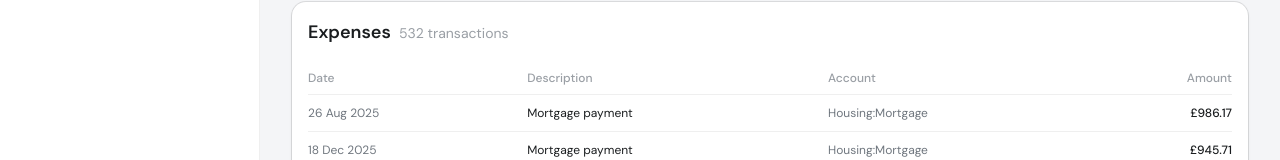
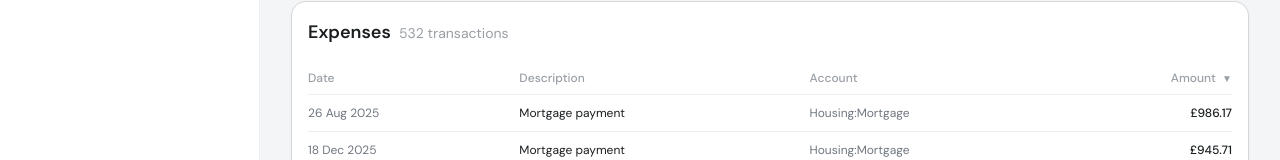
Before and after one commit to QuirkyTurtle94/GnuDash, a Next.js app in the folder app/: page /spending in a window 1280 px wide. Both pictures are taken after a click on the button "Try with demo data". Shown: the part 524-684 px from the top of the page. Built offline with nearby package versions, Linux system fonts and the light colour scheme.

Commit message:
Add sortable columns to income/spending transaction tables
Allows sorting by date, description, account, and amount via clickable
column headers. Sorting applies to the full filtered list before
pagination so sort order is consistent across all pages. Also adds
gnucash-source/ to .gitignore.

```diff
--- a/app/src/components/spending/expense-table-card.tsx
+++ b/app/src/components/spending/expense-table-card.tsx
@@ -15,9 +15,43 @@ interface ExpenseTableCardProps {
 
 const PAGE_SIZE = 25;
 
+type SortField = "date" | "description" | "account" | "amount";
+type SortDir = "asc" | "desc";
+
+function compareTx(a: ExpenseTransaction, b: ExpenseTransaction, field: SortField, dir: SortDir): number {
+  let cmp = 0;
+  switch (field) {
+    case "date":
+      cmp = a.date.localeCompare(b.date);
+      break;
+    case "description":
+      cmp = a.description.localeCompare(b.description, undefined, { sensitivity: "base" });
+      break;
+    case "account":
+      cmp = a.fullPath.localeCompare(b.fullPath, undefined, { sensitivity: "base" });
+      break;
+    case "amount":
+      cmp = a.amount - b.amount;
+      break;
+  }
+  return dir === "asc" ? cmp : -cmp;
+}
+
 export function ExpenseTableCard({ transactions, currency, title = "Expenses" }: ExpenseTableCardProps) {
   const { period, selectedCategory, selectedMonth, selectedAccount, excluded } = useSpendingFilter();
   const [page, setPage] = useState(0);
+  const [sortField, setSortField] = useState<SortField>("amount");
+  const [sortDir, setSortDir] = useState<SortDir>("desc");
+
+  function handleSort(field: SortField) {
+    if (field === sortField) {
+      setSortDir((d) => (d === "asc" ? "desc" : "asc"));
+    } else {
+      setSortField(field);
+      setSortDir(field === "amount" ? "desc" : "asc");
+    }
+    setPage(0);
+  }
 
   // Reset page when filters change
   const filterKey = `${period}-${selectedCategory}-${selectedMonth}-${selectedAccount}-${[...excluded].join(",")}`;
@@ -49,8 +83,8 @@ export function ExpenseTableCard({ transactions, currency, title = "Expenses" }:
       }
 
       return true;
-    }).sort((a, b) => b.amount - a.amount);
-  }, [transactions, period, selectedCategory, selectedMonth, selectedAccount, excluded]);
+    }).sort((a, b) => compareTx(a, b, sortField, sortDir));
+  }, [transactions, period, selectedCategory, selectedMonth, selectedAccount, excluded, sortField, sortDir]);
 
   // Reset page when filters change
   useMemo(() => setPage(0), [filterKey]);
@@ -77,10 +111,10 @@ export function ExpenseTableCard({ transactions, currency, title = "Expenses" }:
               <table className="w-full">
                 <thead>
                   <tr className="border-b border-[#EFEFEF]">
-                    <th className="pb-2 pr-4 text-left text-xs font-medium text-[#9A9FA5]">Date</th>
-                    <th className="pb-2 pr-4 text-left text-xs font-medium text-[#9A9FA5]">Description</th>
-                    <th className="hidden pb-2 pr-4 text-left text-xs font-medium text-[#9A9FA5] sm:table-cell">Account</th>
-                    <th className="pb-2 text-right text-xs font-medium text-[#9A9FA5]">Amount</th>
+                    <SortHeader field="date" label="Date" current={sortField} dir={sortDir} onSort={handleSort} />
+                    <SortHeader field="description" label="Description" current={sortField} dir={sortDir} onSort={handleSort} />
+                    <SortHeader field="account" label="Account" current={sortField} dir={sortDir} onSort={handleSort} className="hidden sm:table-cell" />
+                    <SortHeader field="amount" label="Amount" current={sortField} dir={sortDir} onSort={handleSort} align="right" />
                   </tr>
                 </thead>
                 <tbody>
@@ -138,6 +172,37 @@ export function ExpenseTableCard({ transactions, currency, title = "Expenses" }:
   );
 }
 
+function SortHeader({
+  field,
+  label,
+  current,
+  dir,
+  onSort,
+  align,
+  className,
+}: {
+  field: SortField;
+  label: string;
+  current: SortField;
+  dir: SortDir;
+  onSort: (f: SortField) => void;
+  align?: "right";
+  className?: string;
+}) {
+  const active = field === current;
+  return (
+    <th
+      className={`cursor-pointer select-none pb-2 pr-4 text-xs font-medium text-[#9A9FA5] transition-colors hover:text-[#6F767E] ${align === "right" ? "text-right !pr-0" : "text-left"} ${className ?? ""}`}
+      onClick={() => onSort(field)}
+    >
+      {label}
+      <span className="ml-1 inline-block w-3 text-[10px]">
+        {active ? (dir === "asc" ? "▲" : "▼") : ""}
+      </span>
+    </th>
+  );
+}
+
 function formatDate(dateStr: string): string {
   const d = new Date(dateStr + "T00:00:00");
   return d.toLocaleDateString("en-GB", { day: "numeric", month: "short", year: "numeric" });
```
Also changed, not shown: 1 other file (tests, documents, lock files or other folders).
